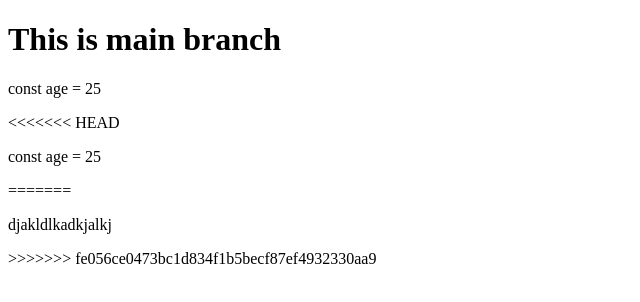
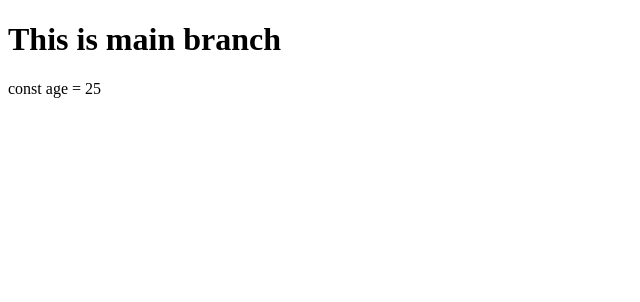
Before and after one commit to Shubhofficial1/test, a plain HTML site: page index.html in a window 1280 px wide. Shown: the whole page, without its empty margins (0-640 px from the left). Drawn offline with Linux system fonts and the light colour scheme.

Commit message:
empty slate

```diff
--- a/index.html
+++ b/index.html
@@ -8,10 +8,5 @@
   <body>
     <h1>This is main branch</h1>
     <p>const age = 25</p>
-<<<<<<< HEAD
-    <p>const age = 25</p>
-=======
-    <p>djakldlkadkjalkj</p>
->>>>>>> fe056ce0473bc1d834f1b5becf87ef4932330aa9
   </body>
 </html>
```
